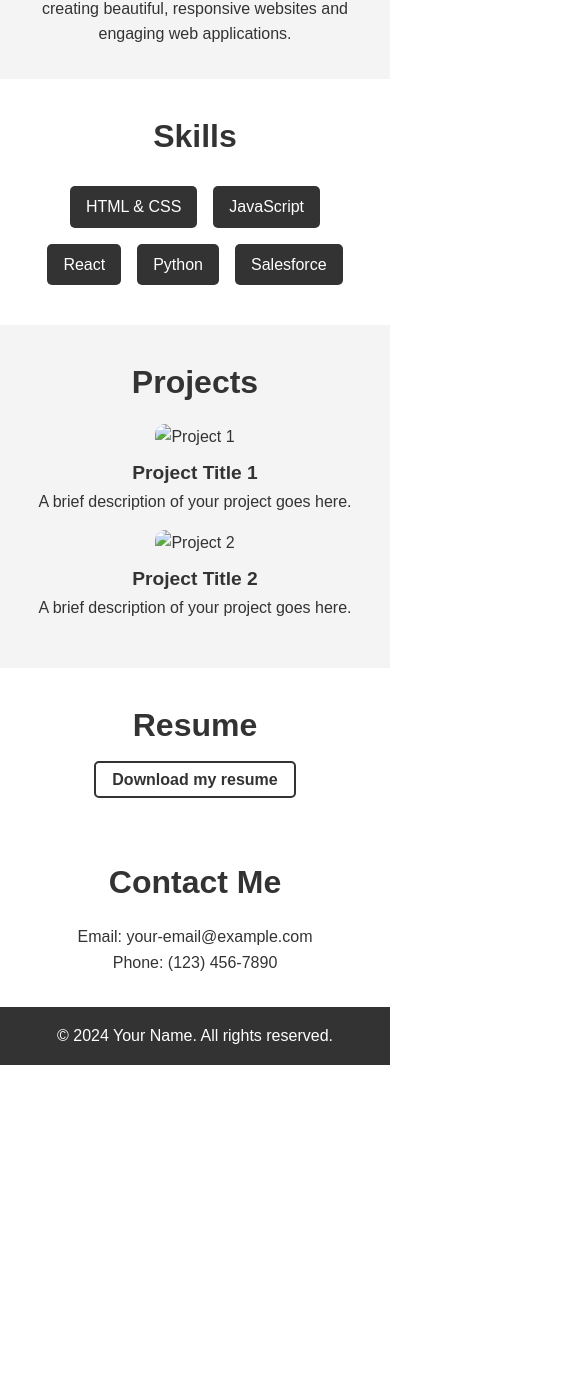
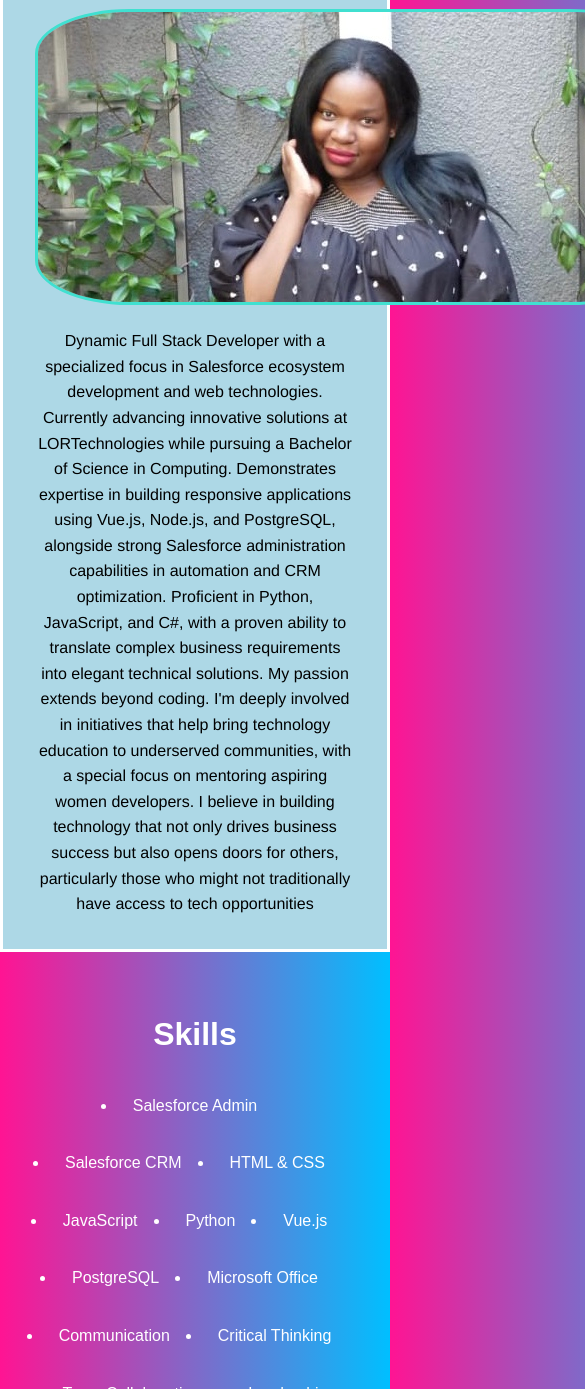
Before and after one commit to Nungo/web-development, a plain HTML site: page index.html in a window 390 px wide. Shown: the part 611-2000 px from the top of the page, 585 px wide, since content can reach past the window. Before the commit the page ends 1676 px from the top, so only its background shows below. Drawn offline with Linux system fonts and the light colour scheme.

Commit message:
Adding latest portfolio project

```diff
--- a/index.html
+++ b/index.html
@@ -5,6 +5,7 @@
     <meta name="viewport" content="width=device-width, initial-scale=1.0">
     <title>My Portfolio</title>
     <link rel="stylesheet" href="style.css">
+    <link rel="icon" href="images/portfolio-logo.jpg" type="image/x-icon">
 </head>
 <body>
 
@@ -21,66 +22,87 @@
 
     <!-- Header Section -->
     <header>
-        <h1>Your Name</h1>
-        <p>Your Tagline or Brief Introduction</p>
+        <h1>Nungo Tshidzumba</h1>
+        <p>Full Stack Developer Intern | Salesforce Certified Administrator | PwC YEP Graduate 2024 | Business Analysis | Software Development | Computer Science Student | Turning problems into solutions through creative thinking.</p>
     </header>
 
     <!-- About Section -->
     <section id="about">
         <h2>About Me</h2>
         <div class="about-content">
-            <img src="your-image.jpg" alt="Your Image">
-            <p>Hello! I'm [Your Name], a passionate developer with expertise in [Your Skills]. I love creating beautiful, responsive websites and engaging web applications.</p>
+            <img src="images/Nungo_Picture.jpg" alt="my-image">
+            <p> Dynamic Full Stack Developer with a specialized focus in Salesforce ecosystem
+                development and web technologies. Currently advancing innovative solutions at
+                LORTechnologies while pursuing a Bachelor of Science in Computing.
+                Demonstrates expertise in building responsive applications using Vue.js, Node.js,
+                and PostgreSQL, alongside strong Salesforce administration capabilities in
+                automation and CRM optimization. Proficient in Python, JavaScript, and C#, with
+                a proven ability to translate complex business requirements into elegant technical
+                solutions.
+                My passion extends beyond coding. I'm deeply involved in initiatives that help
+                bring technology education to underserved communities, with a special focus on
+                mentoring aspiring women developers. I believe in building technology that not
+                only drives business success but also opens doors for others, particularly those
+                who might not traditionally have access to tech opportunities</p>
         </div>
     </section>
+    <br>
 
     <!-- Skills Section -->
     <section id="skills">
         <h2>Skills</h2>
         <ul>
+            <li>Salesforce Admin</li>
+            <li>Salesforce CRM</li>
             <li>HTML & CSS</li>
             <li>JavaScript</li>
-            <li>React</li>
             <li>Python</li>
-            <li>Salesforce</li>
-            <!-- Add more skills as needed -->
+            <li>Vue.js</li>
+            <li>PostgreSQL</li>
+            <li>Microsoft Office</li>
+            <li>Communication</li>
+            <li>Critical Thinking</li>
+            <li>Team Collaboration</li>
+            <li>Leadership</li>
         </ul>
     </section>
+    <br>
 
     <!-- Projects Section -->
     <section id="projects">
         <h2>Projects</h2>
         <div class="project">
-            <img src="project1.jpg" alt="Project 1">
-            <h3>Project Title 1</h3>
-            <p>A brief description of your project goes here.</p>
+            <h3>Data Analytics Team Sprint</h3><br>
+            <img src="images/data-visualizationpng.png" alt="Project 1">
+            <p> You've been hired to come in as a data analyst working for Delta Airlines. Delta Airlines is struggling to maintain its competitive edge amidst the increasing presence of low-cost carriers and high regulatory pressures. The airline's current data is siloed, making it difficult to solve customer issues effectively and devise a robust business strategy. Additionally, the 2024 Crowdstrike Incidents have added complexity to their data security and management needs. Delta's objective is to assimilate its data, leveraging AI and CRM solutions to gain comprehensive insights. This will enable them to implement a solid 5 year business strategy that addresses market dynamics and regulatory requirements and keep their competitive edge in the industry.</p>
+            <p class="link"><a href="https://github.com/Nungo/DATA-AI-CRM" target="_blank">View Project here</a></p>
         </div>
+        <hr>
         <div class="project">
-            <img src="project2.jpg" alt="Project 2">
-            <h3>Project Title 2</h3>
-            <p>A brief description of your project goes here.</p>
+            <h3>Food Inventory App</h3><br>
+            <img src="images/food-inventory.webp" alt="Project 2">
+            <p>Develop a full-stack application for a chef in a Kota shop to manage food inventory efficiently. The app should allow the chef to add, update, and delete food items, with a dashboard on the front end displaying current inventory levels. It must include user registration and login features. For the front end, use Vite, Vue 3 Composition API, Pinia, Vue Router, and Tailwind CSS. The backend should be built with Hono.js, TypeScript, PostgreSQL and Drizzle ORM for database management. </p>
+            <p class="link"><a href="https://github.com/Nungo/full-stack-projects" target="_blank">View Project here</a></p>
         </div>
-        <!-- Add more project sections as needed -->
     </section>
+    <br>
 
     <!-- Resume Section -->
     <section id="resume">
         <h2>Resume</h2>
-        <p><a href="resume.pdf" download>Download my resume</a></p>
+        <p><a href="resume/Nungo(IT)_Resume.pdf" download>Download my resume</a></p>
     </section>
 
     <!-- Contact Section -->
     <section id="contact">
         <h2>Contact Me</h2>
-        <p>Email: <a href="mailto:your-email@example.com">your-email@example.com</a></p>
-        <p>Phone: (123) 456-7890</p>
+        <p>Email: <a href="mailto:nungotshi@gmail.com">nungotshi@gmail.com</a></p>
+        <p>Phone: +27714809792</p>
     </section>
 
     <!-- Footer -->
     <footer>
-        <p>&copy; 2024 Your Name. All rights reserved.</p>
+        <p>&copy; 2024 Nungo Tshidzumba. All rights reserved.</p>
     </footer>
-
-    <script src="script.js"></script>
 </body>
 </html>
--- a/style.css
+++ b/style.css
@@ -3,18 +3,23 @@
   margin: 0;
   padding: 0;
   box-sizing: border-box;
-  scroll-behavior: smooth;  /* Smooth scroll effect */
+  scroll-behavior: smooth;
+  font-family: sans-serif, Arial;
 }
 
 body {
   font-family: Arial, sans-serif;
   line-height: 1.6;
   color: #333;
+  background: linear-gradient(to left, deepskyblue, deeppink);
+  background-repeat: no-repeat;
+  background-attachment: fixed;
 }
 
 /* Navbar */
 nav {
-  background-color: #333;
+  background-color: purple;
+  border: 3px solid white;
   position: sticky;
   top: 0;
   width: 100%;
@@ -38,18 +43,18 @@ nav ul li a {
   padding: 0.5rem 1rem;
   transition: background-color 0.3s ease;
   border-radius: 5px;
+  text-transform: uppercase;
 }
 
 nav ul li a:hover,
 nav ul li a.active {
-  background-color: #555;
+  background-color: mediumorchid;
 }
 
 /* Header */
 header {
   text-align: center;
   padding: 3rem;
-  background-color: #333;
   color: #fff;
 }
 
@@ -75,21 +80,38 @@ section h2 {
   color: #333;
 }
 
-#about, #projects {
+#about
+{
+  border: 3px solid white;
+  background-color: lightblue;
+}
+#about h2{
+  color:indigo;
+}
+#about p{
+  color: black;
+  text-decoration: bold;
+  font-family: Helvetica, sans-serif
+}
+#projects {
   background-color: #f4f4f4;
 }
 
 /* About Section */
 #about img {
-  width: 150px;
-  height: 150px;
-  border-radius: 50%;
+  width: auto;
+  height: 80%;
+  border-radius: 15%;
+  border: 3px solid turquoise;
   margin-bottom: 1rem;
 }
 
 /* Skills Section */
+
+#skills h2{
+  color: white;
+}
 #skills ul {
-  list-style: none;
   display: flex;
   flex-wrap: wrap;
   justify-content: center;
@@ -98,12 +120,16 @@ section h2 {
 #skills li {
   margin: 0.5rem;
   padding: 0.5rem 1rem;
-  background-color: #333;
+  background-color: transparent;
   color: #fff;
   border-radius: 5px;
 }
 
 /* Projects Section */
+#projects{
+  background-color: lightblue;
+  border: 3px solid white;
+}
 #projects .project {
   text-align: center;
   margin: 1rem 0;
@@ -113,50 +139,68 @@ section h2 {
   width: 100%;
   max-width: 400px;
   border-radius: 10px;
+  border: 3px solid turquoise;
 }
-
+#projects h2{
+  color: indigo;
+}
 #projects h3 {
   margin-top: 0.5rem;
   font-size: 1.2rem;
+  color: darkblue;
+  font-weight: bold;
+  text-decoration: underline;
+}
+#projects p{
+  color: black;
+}
+#projects .link a{
+  text-decoration: none;
 }
 
 /* Resume Section */
+#resume h2{
+  color: white;
+}
 #resume a {
-  color: #333;
+  color: white;
   text-decoration: none;
   font-weight: bold;
-  border: 2px solid #333;
+  border: 2px solid white;
   padding: 0.5rem 1rem;
   border-radius: 5px;
   transition: background-color 0.3s, color 0.3s;
 }
 
 #resume a:hover {
-  background-color: #333;
+  background-color: lightskyblue;
   color: #fff;
 }
 
 /* Contact Section */
+#contact{
+  border: 3px solid white;
+  background-color: lightblue;
+}
+#contact h2{
+  color: indigo;
+}
 #contact a {
   color: #333;
   text-decoration: none;
+}
+#contact p{
+  color: black;
 }
 
 /* Footer */
 footer {
   text-align: center;
   padding: 1rem;
-  background-color: #333;
   color: #fff;
 }
-
-/* Responsive Styling */
-@media (max-width: 600px) {
-  nav ul {
-      flex-direction: column;
-  }
-
-  nav ul li {
-      margin: 0.5rem 0;
-  }
+hr {
+  margin: 20px auto;
+  border-top: 1px solid white;
+  border-bottom: 1px solid white;
 }
```
Also changed, not shown: images/Nungo_Picture.jpg (added), images/data-analytics.webp (added), images/data-visualizationpng.png (added), images/food-inventory.webp (added), images/portfolio-logo.jpg (added), 2 other files.
